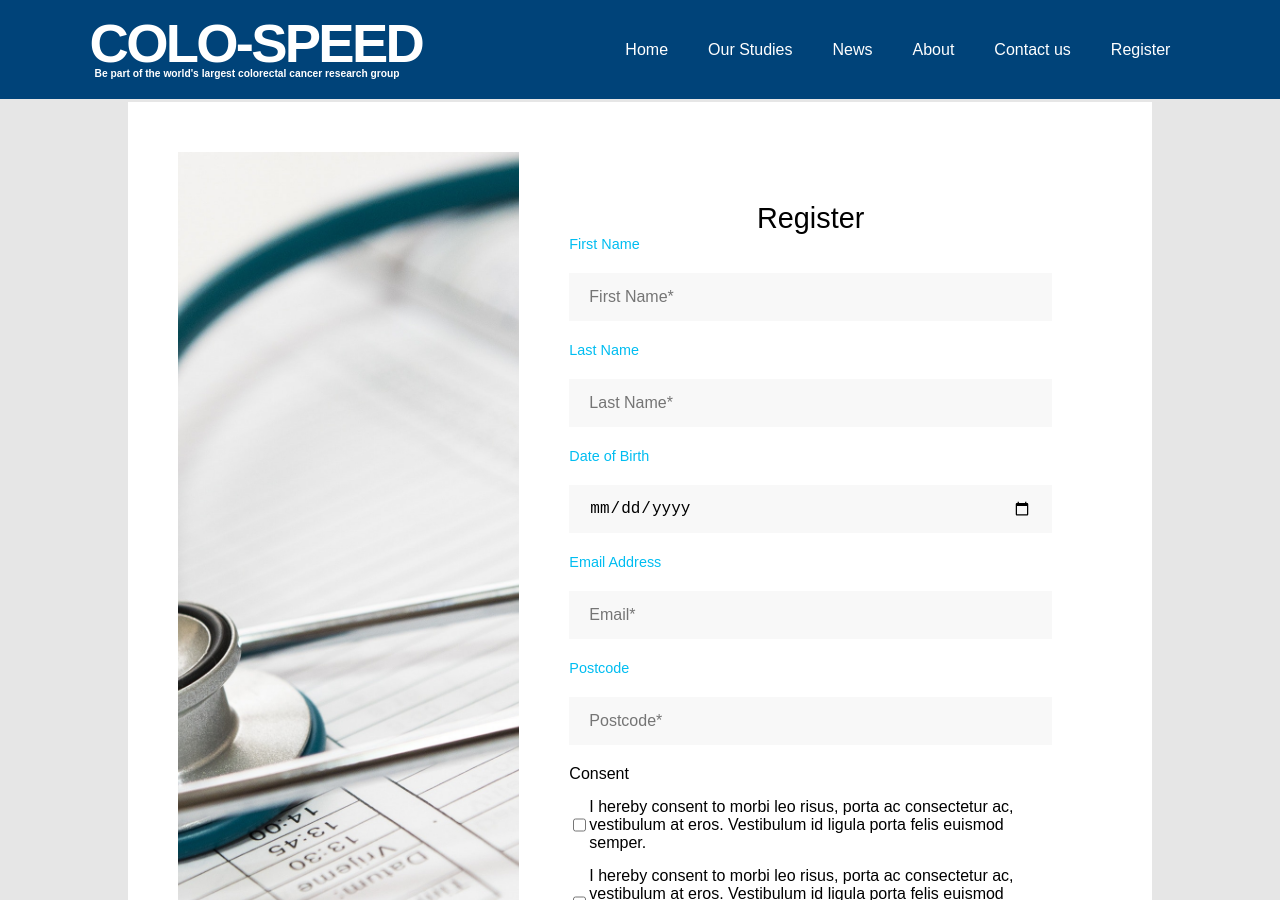
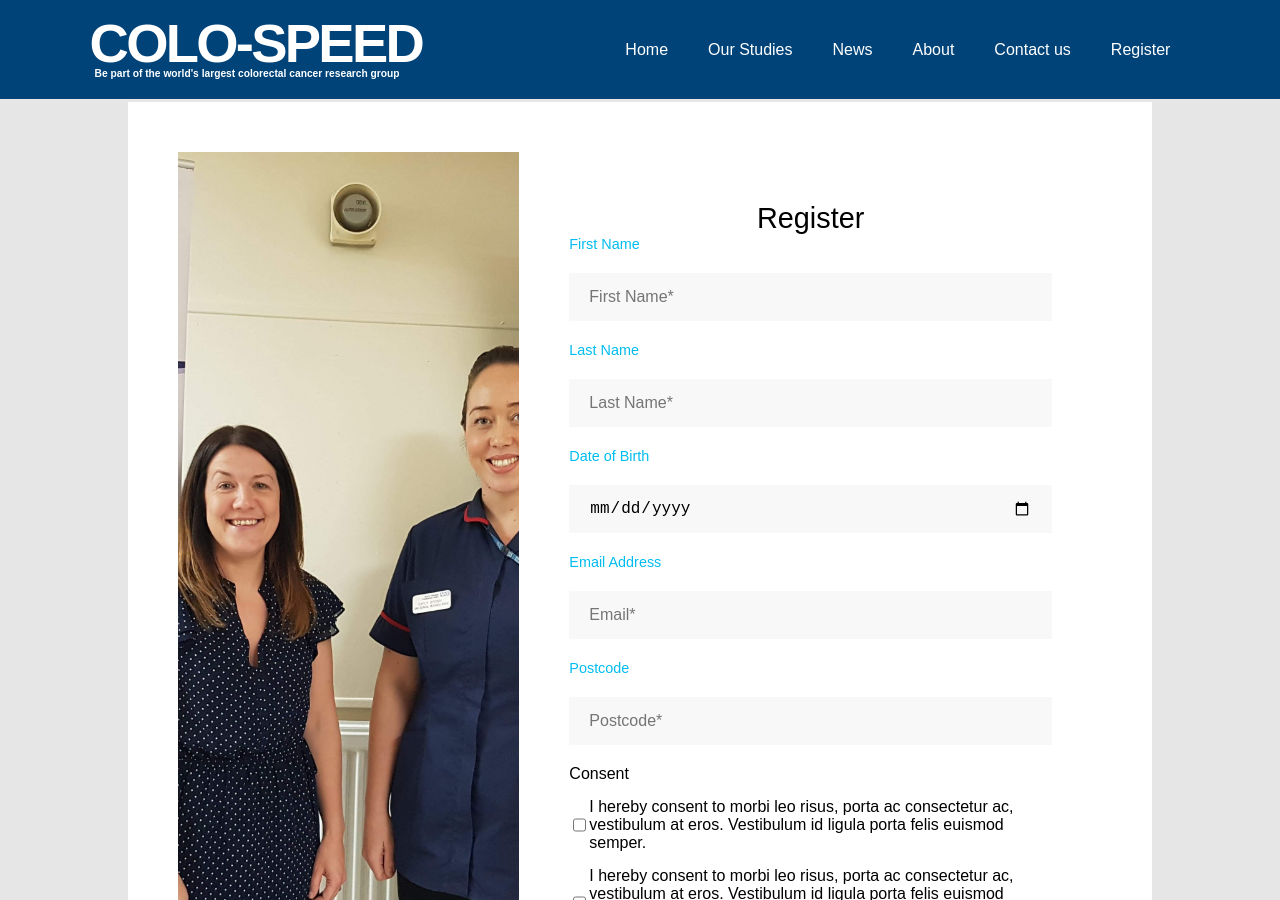
Before and after one commit to not-dalia/colo-speed-v2, a Jekyll site: the page built from _pages/register.html, in a window 1280 px wide and 900 px high. Built offline with Jekyll 4.4.1, drawn with Linux system fonts in a browser that asks for light colours; some web fonts are replaced.

Commit message:
added photos of research team

```diff
--- a/_data/members.yml
+++ b/_data/members.yml
@@ -24,6 +24,6 @@
 
 - name: Dr Barry Sandywell
   affiliation: Honorary fellow, University of York
-  bio: Dr. Sandywell comes from a social/human sciences background and is the author of a number of books and essays. He is currently Honorary Fellow in Social Theory at the University of York. Over recent years he has been concerned with the public reception of science, preventative medicine, and support for the NHS. He has been an active member of the Bowel Cancer Screening Programme for seven years (since 2013)
+  # bio: Dr. Sandywell comes from a social/human sciences background and is the author of a number of books and essays. He is currently Honorary Fellow in Social Theory at the University of York. Over recent years he has been concerned with the public reception of science, preventative medicine, and support for the NHS. He has been an active member of the Bowel Cancer Screening Programme for seven years (since 2013)
   email: bs5@york.ac.uk
   image: /assets/images/people/barry.jpg
--- a/_pages/register.html
+++ b/_pages/register.html
@@ -4,7 +4,7 @@
 layout: page
 ---
 
-<div class="left-col" style="background-image: url('/assets/images/studies/samples3.jpg')">
+<div class="left-col" style="background-image: url('/assets/images/overview/r_and_d_manager_lead_crn.jpg')">
 
 </div>
 <div class="right-col">
--- a/css/about.css
+++ b/css/about.css
@@ -24,7 +24,7 @@
 }
 
 #main-content .section-2 .right-col {
-  background-image: url("/assets/images/studies/study2.png");
+  background-image: url("/assets/images/overview/research_delivery_team.jpg");
 }
 
 #main-content .section-1 .left-col,
```
Also changed, not shown: assets/images/overview/r_and_d_manager_lead_crn.jpg (added), assets/images/overview/resarch_nurses.jpg (added), assets/images/overview/research_delivery_team.jpg (added).
